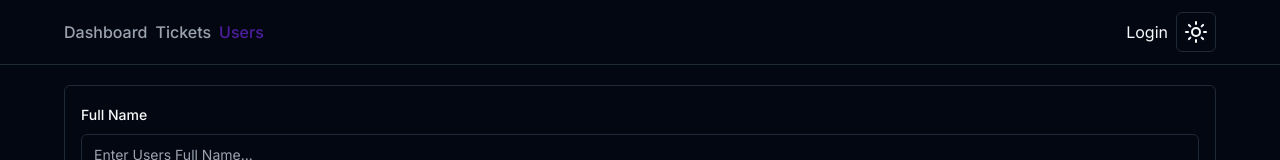
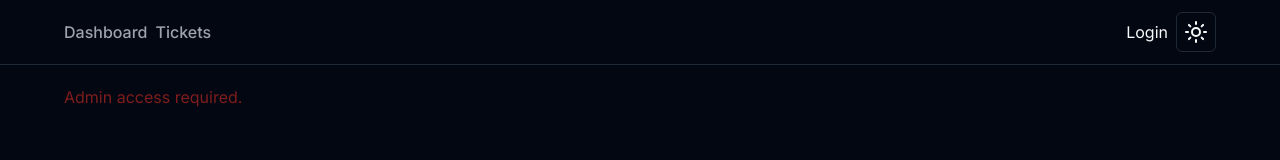
Before and after one commit to AndreySavchenkov/tickets-app, a Next.js app: page /users in a window 1280 px wide. Shown: the top 160 px of the page. Built offline with nearby package versions, Linux system fonts and the light colour scheme; no server answers; the database is empty.

Commit message:
feat: protected pages

```diff
--- a/app/users/[id]/page.tsx
+++ b/app/users/[id]/page.tsx
@@ -1,5 +1,7 @@
+import options from "@/app/api/auth/[...nextauth]/options";
 import UserForm from "@/components/UserForm";
 import prisma from "@/prisma/db";
+import { getServerSession } from "next-auth";
 import React from "react";
 
 interface Props {
@@ -7,6 +9,12 @@ interface Props {
 }
 
 const EditUser = async ({ params }: Props) => {
+  const session = await getServerSession(options);
+
+  if (session?.user.role !== "ADMIN") {
+    return <p className="text-destructive">Admin access required.</p>;
+  }
+
   const user = await prisma?.user.findUnique({
     where: { id: parseInt(params.id) },
   });
--- a/app/users/page.tsx
+++ b/app/users/page.tsx
@@ -2,8 +2,16 @@ import UserForm from "@/components/UserForm";
 import React from "react";
 import DataTableSimple from "./data-table-simle";
 import prisma from "@/prisma/db";
+import { getServerSession } from "next-auth";
+import options from "../api/auth/[...nextauth]/options";
 
 const Users = async () => {
+  const session = await getServerSession(options);
+
+  if (session?.user.role !== "ADMIN") {
+    return <p className="text-destructive">Admin access required.</p>;
+  }
+
   const users = await prisma.user.findMany();
 
   return (
--- a/components/MainNav.tsx
+++ b/components/MainNav.tsx
@@ -10,7 +10,7 @@ const MainNav = async () => {
 
   return (
     <div className="flex justify-between">
-      <MainNavLinks />
+      <MainNavLinks role={session?.user.role} />
 
       <div className="flex items-center gap-2">
         {session ? (
--- a/components/MainNavLinks.tsx
+++ b/components/MainNavLinks.tsx
@@ -1,21 +1,24 @@
 "use client";
 
+import { Role } from "@prisma/client";
 import Link from "next/link";
 import { usePathname } from "next/navigation";
 import React from "react";
 
-const MainNavLinks = () => {
+const MainNavLinks = ({ role }: { role?: Role }) => {
   const links = [
-    { label: "Dashboard", href: "/" },
-    { label: "Tickets", href: "/tickets" },
-    { label: "Users", href: "/users" },
+    { label: "Dashboard", href: "/", adminOnly: false },
+    { label: "Tickets", href: "/tickets", adminOnly: false },
+    { label: "Users", href: "/users", adminOnly: true },
   ];
 
   const currentPath = usePathname();
 
   return (
     <div className="flex items-center gap-2">
-      {links.map((link) => (
+      {links
+        .filter((link) => !link.adminOnly || role === "ADMIN")
+        .map((link) => (
           <Link
             key={link.label}
             href={link.href}
```
Lines whose indentation alone changed are shown as unchanged.
